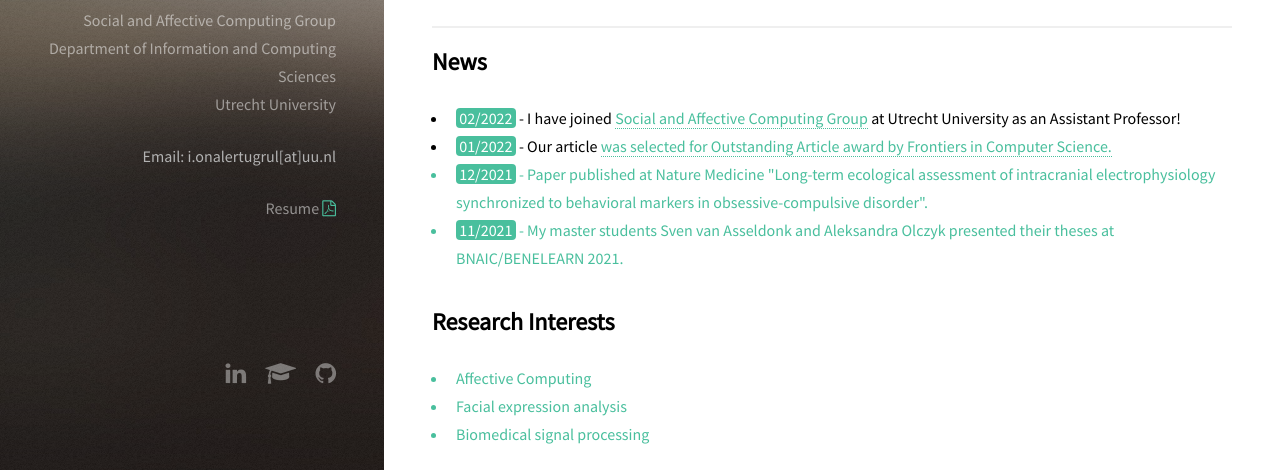
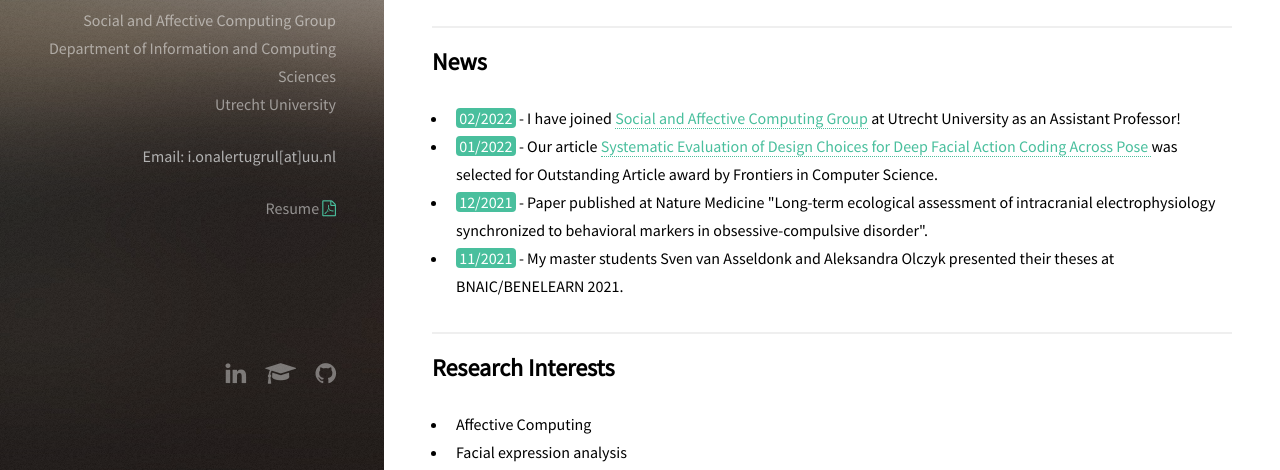
Before and after one commit to itironal/itironal2.github.io, a plain HTML site: page index.html in a window 1280 px wide. Shown: the part 330-800 px from the top of the page. Drawn offline with Linux system fonts and the light colour scheme.

Commit message:
updated personal info

```diff
--- a/index.html
+++ b/index.html
@@ -51,7 +51,7 @@
 						<article class=" 20u 12u$(large) work-item">
 							<ul>
 								<li><span class="news_date">02/2022</span> - I have joined <a href="https://www.uu.nl/en/research/interaction/social-and-affective-computing" target="_blank">Social and Affective Computing Group</a> at Utrecht University as an Assistant Professor!</li>
-								<li><span class="news_date">01/2022</span> - Our article <a href = "Systematic Evaluation of Design Choices for Deep Facial Action Coding Across Pose" target="_blank"> was selected for Outstanding Article award by Frontiers in Computer Science.</li>
+								<li><span class="news_date">01/2022</span> - Our article <a href ="https://www.frontiersin.org/articles/10.3389/fcomp.2021.636094/full" target="_blank"> Systematic Evaluation of Design Choices for Deep Facial Action Coding Across Pose </a> was selected for Outstanding Article award by Frontiers in Computer Science.</li>
 								<li><span class="news_date">12/2021</span> - Paper published at Nature Medicine "Long-term ecological assessment of intracranial electrophysiology synchronized to behavioral markers in obsessive-compulsive disorder".</li>
 								<li><span class="news_date">11/2021</span> - My master students Sven van Asseldonk and Aleksandra Olczyk presented their theses at BNAIC/BENELEARN 2021.</li>
 
```
